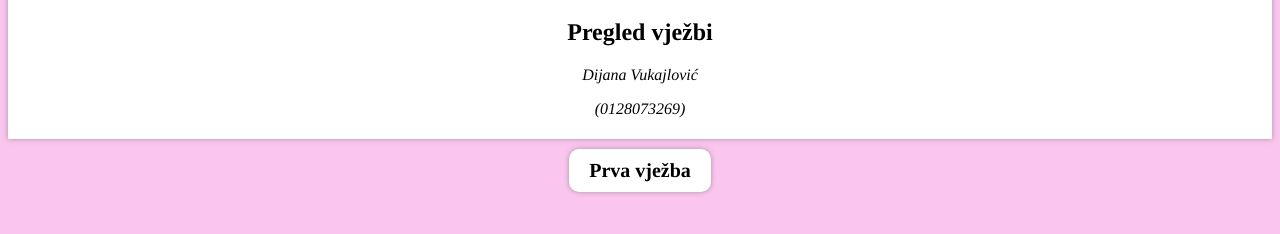
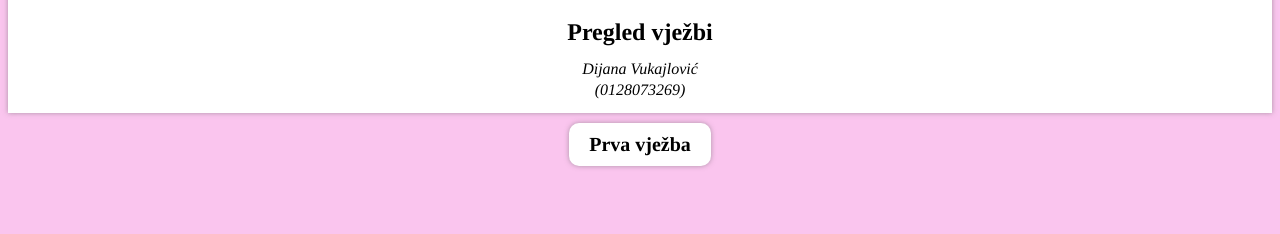
Before and after one commit to dijanav3/MK1, a plain HTML site: page index.html in a window 1280 px wide. Shown: the part 74-308 px from the top of the page. Drawn offline with Linux system fonts and the light colour scheme.

Commit message:
Update stilindex.css

```diff
--- a/stilindex.css
+++ b/stilindex.css
@@ -15,8 +15,8 @@ body {
   background-color: white;
 }
 
-.divdugme1 {
-  align-items: center;
+.divnest {
+  line-height: 5px;
 }
 
 button {
```
